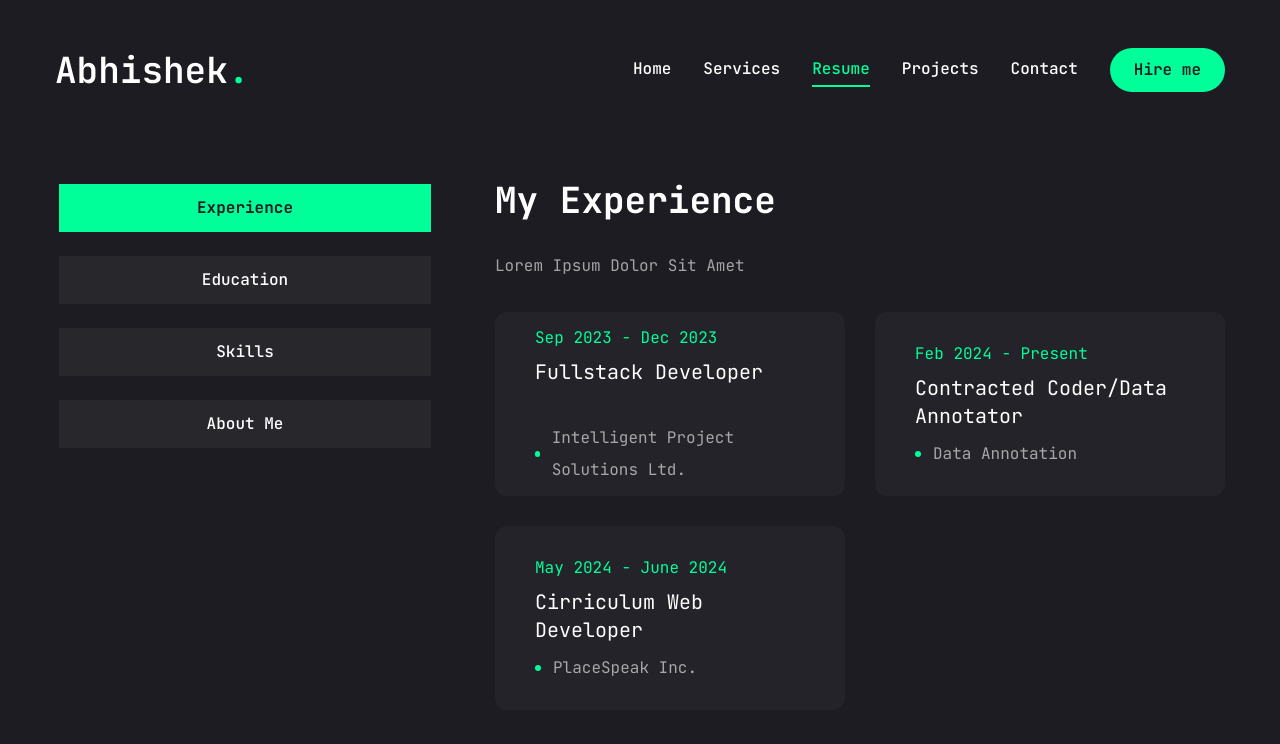
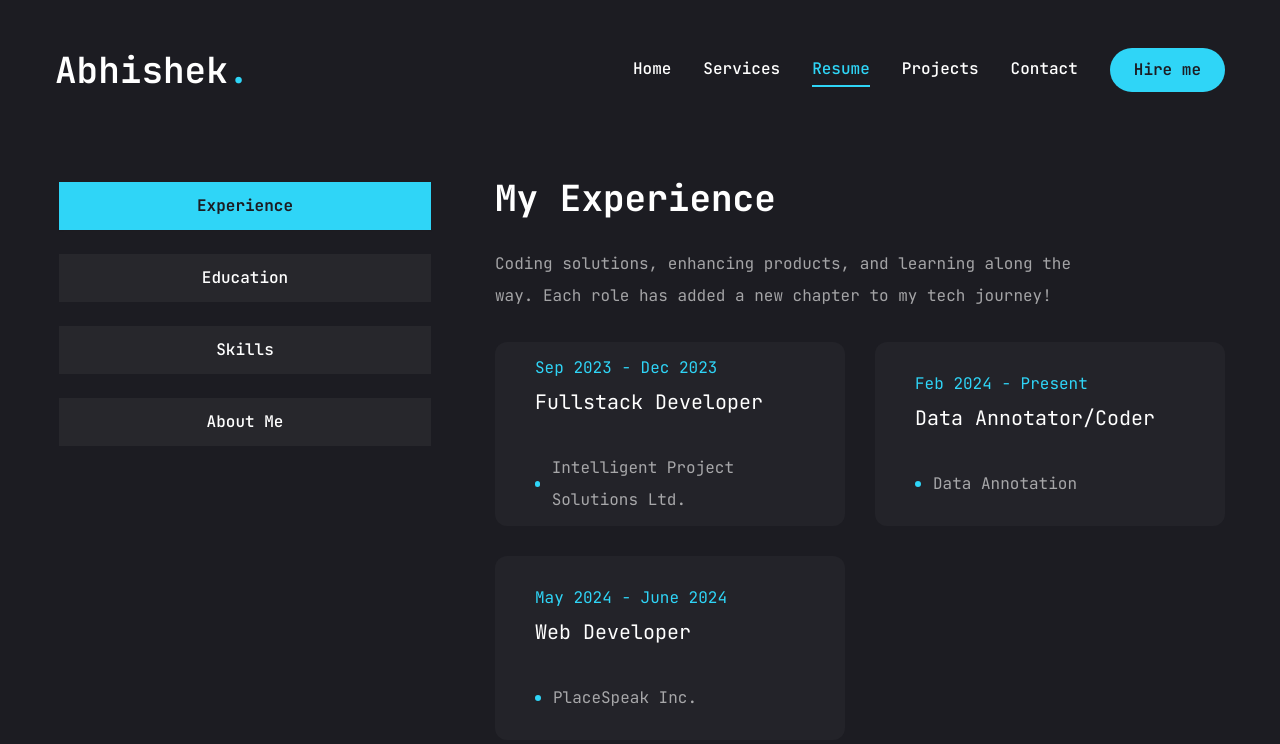
Before and after one commit to abhishekchouhannk/Abhishek-Website, a Next.js app: page /resume in a window 1280 px wide. Shown: the top 744 px of the page. Built offline with nearby package versions, Linux system fonts and the light colour scheme.

Commit message:
following changes: 1. Modified color scheme from Electric green to Aqua 2. Contact page almost complete

```diff
--- a/app/contact/page.jsx
+++ b/app/contact/page.jsx
@@ -4,27 +4,35 @@ import { Button } from "@/components/ui/button";
 import { Input } from "@/components/ui/input";
 import { Textarea } from "@/components/ui/textarea";
 
-import { Select, SelectContent, SelectGroup, SelectItem, SelectLabel, SelectTrigger, SelectValue, } from "@/components/ui/select";
+import {
+  Select,
+  SelectContent,
+  SelectGroup,
+  SelectItem,
+  SelectLabel,
+  SelectTrigger,
+  SelectValue,
+} from "@/components/ui/select";
 
 import { FaPhoneAlt, FaEnvelope, FaMapMarkerAlt } from "react-icons/fa";
 
 const info = [
   {
     icon: <FaPhoneAlt />,
-    title: 'Phone',
+    title: "Phone",
     description: "+1 604-779-4947",
   },
   {
     icon: <FaEnvelope />,
-    title: 'Email',
-    description: "abhishekchouhannk@gmail.com"
+    title: "Email",
+    description: "abhishekchouhannk@gmail.com",
   },
   {
     icon: <FaMapMarkerAlt />,
-    title: 'Address',
-    description: 'Surrey BC'
+    title: "Address",
+    description: "Surrey BC",
   },
-]
+];
 
 import { motion } from "framer-motion";
 
@@ -40,19 +48,19 @@ const Contact = () => {
     >
       <div className="container mx-auto">
         <div className="flex flex-col xl:flex-row gap-[30px]">
-          { /** form */}
+          {/** form */}
           <div className="xl:h-[54%] order-2 xl:order-none">
             <form className="flex flex-col gap-6 p-10 bg-[#27272c] rounded-xl">
               <h3 className="text-4xl text-accent"> Let's work together</h3>
               <p className="text-white/60">Lorem Ipsum Dolor Sit Amet</p>
-              { /** input */}
+              {/** input */}
               <div className="grid grid-cols-1 md:grid-cols-2 gap-6">
                 <Input type="firstname" placeholder="Firstname" />
                 <Input type="lastname" placeholder="Lastname" />
                 <Input type="email" placeholder="Email Address" />
                 <Input type="phone" placeholder="Phone Number" />
               </div>
-              { /** select */}
+              {/** select */}
               <Select>
                 <SelectTrigger className="w-full">
                   <SelectValue placeholder="Select a service" />
@@ -63,19 +71,27 @@ const Contact = () => {
                     <SelectItem value="est">Web Development</SelectItem>
                     <SelectItem value="cst">UI/UX Design</SelectItem>
                     <SelectItem value="mst">Software Development</SelectItem>
-                    <SelectItem value="pst">Search Engine Optimization</SelectItem>
+                    <SelectItem value="pst">
+                      Search Engine Optimization
+                    </SelectItem>
                   </SelectGroup>
                 </SelectContent>
               </Select>
+              {/** textarea */}
+              <Textarea
+                className="h-[200px]"
+                placeholder="Type your message here."
+              />
             </form>
           </div>
-          { /** info */}
-          <div className="flex-1 flex items-center xl:justify-end order-1 xl:order-none mb-8 xl:mb-0">info</div>
+          {/** info */}
+          <div className="flex-1 flex items-center xl:justify-end order-1 xl:order-none mb-8 xl:mb-0">
+            info
+          </div>
         </div>
       </div>
-
     </motion.section>
-  )
-}
+  );
+};
 
 export default Contact;
--- a/app/globals.css
+++ b/app/globals.css
@@ -24,7 +24,7 @@
   }
 
   .text-outline-hover {
-    -webkit-text-stroke: 1px #00ff99;
+    -webkit-text-stroke: 1px #30d0f0;
   }
 
 }
--- a/app/resume/page.jsx
+++ b/app/resume/page.jsx
@@ -58,7 +58,7 @@ const about = {
 const experience = {
   icon: "/assets/resume/badge.svg",
   title: "My Experience",
-  description: "Lorem Ipsum Dolor Sit Amet",
+  description: "Coding solutions, enhancing products, and learning along the way. Each role has added a new chapter to my tech journey!",
   items: [
     {
       company: "Intelligent Project Solutions Ltd.",
@@ -67,12 +67,12 @@ const experience = {
     },
     {
       company: "Data Annotation",
-      position: "Contracted Coder/Data Annotator",
+      position: "Data Annotator/Coder",
       duration: "Feb 2024 - Present",
     },
     {
       company: "PlaceSpeak Inc.",
-      position: "Cirriculum Web Developer",
+      position: "Web Developer",
       duration: "May 2024 - June 2024",
     },
   ],
@@ -84,7 +84,7 @@ const experience = {
 const education = {
   icon: "/assets/resume/cap.svg",
   title: "My Education",
-  description: "Lorem Ipsum Dolor Sit Amet",
+  description: "A journey from the basics to the byte-code! From high school days to mastering tech at BCIT, here’s where I picked up my skills.",
   items: [
     {
       institution: "British Columbia Institute of Technology",
@@ -104,7 +104,7 @@ const education = {
 }
 const skills = {
   title: "My Skills",
-  description: "Lorem Ipsum Dolor Sit Amet",
+  description: "Here’s a collection of my coding superpowers, ready to tackle any tech challenge! From HTML to Rust, I’ve got the essentials covered, and maybe a few just for fun.",
   skillList: [
     {
       icon: <FaHtml5 />,
--- a/components/MobileNav.jsx
+++ b/components/MobileNav.jsx
@@ -19,8 +19,8 @@ const links = [
     path: "/resume",
   },
   {
-    name: "work",
-    path: "/work",
+    name: "projects",
+    path: "/projects",
   },
   {
     name: "contact",
--- a/components/Photo.jsx
+++ b/components/Photo.jsx
@@ -43,7 +43,7 @@ const Photo = () => {
             cx="253"
             cy="253"
             r="250"
-            stroke="#00ff99"
+            stroke="#21D1F5"
             strokeWidth="4"
             strokeLinecap="round"
             strokeLinejoin="round"
--- a/components/ui/textarea.jsx
+++ b/components/ui/textarea.jsx
@@ -6,7 +6,7 @@ const Textarea = React.forwardRef(({ className, ...props }, ref) => {
   return (
     (<textarea
       className={cn(
-        "flex min-h-[80px] w-full rounded-md border border-slate-200 bg-white px-3 py-2 text-sm ring-offset-white placeholder:text-slate-500 focus-visible:outline-none focus-visible:ring-2 focus-visible:ring-slate-950 focus-visible:ring-offset-2 disabled:cursor-not-allowed disabled:opacity-50 dark:border-slate-800 dark:bg-slate-950 dark:ring-offset-slate-950 dark:placeholder:text-slate-400 dark:focus-visible:ring-slate-300",
+        "flex min-h-[80px] w-full rounded-xl border border-white/10 bg-primary px-4 py-5 text-base placeholder:text-white/60 focus-visible:outline-none focus-visible:ring-1 focus-visible:ring-accent focus-visible:ring-offset-0 disabled:cursor-not-allowed disabled:opacity-50",
         className
       )}
       ref={ref}
--- a/tailwind.config.js
+++ b/tailwind.config.js
@@ -32,8 +32,8 @@ module.exports = {
 			colors: {
   			primary: '#1c1c22',
 			accent: {
-				DEFAULT: '#00ff99',
-				hover: '#00e187',
+				DEFAULT: '#2FD5F7',
+				hover: '#4CCBE4',
 			},
   		},
   		borderRadius: {
```
